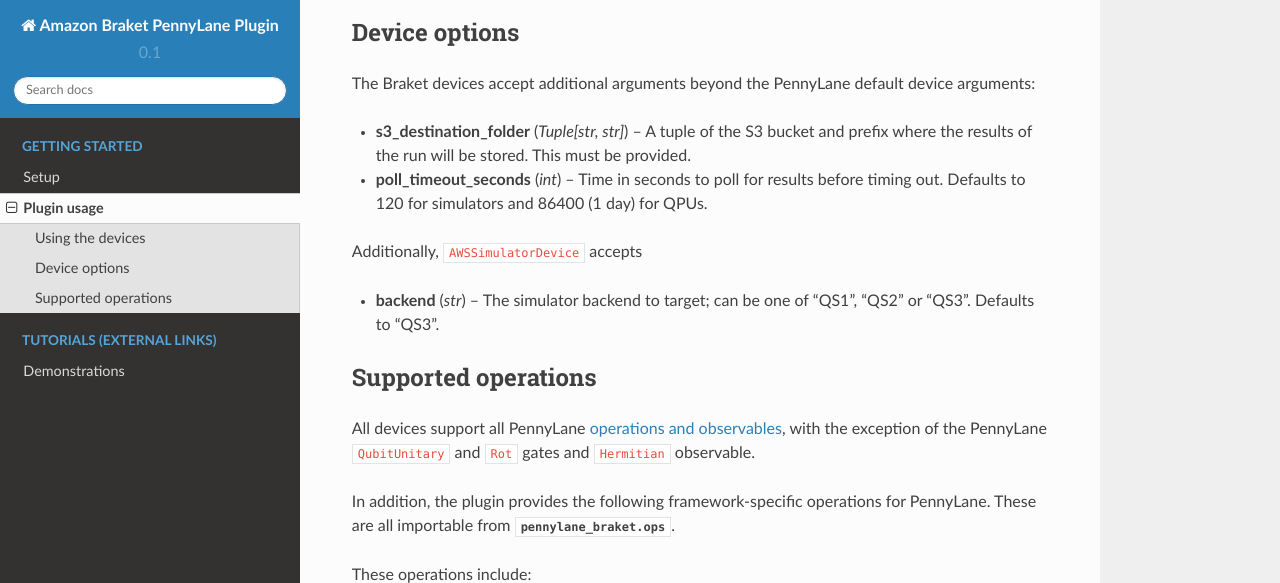
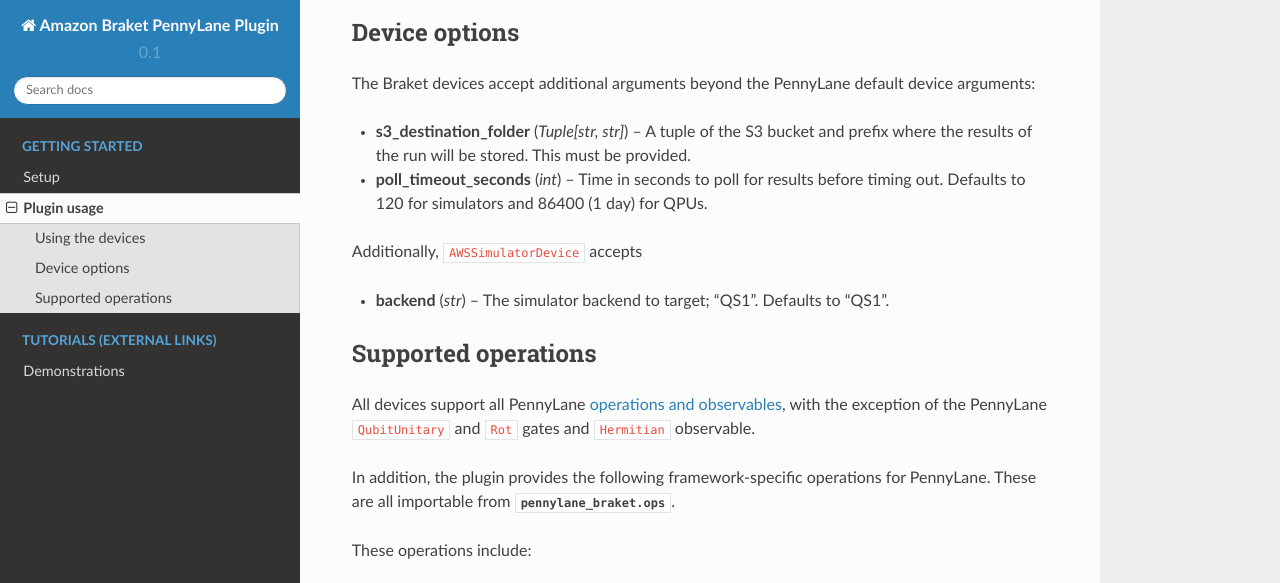
Before and after one commit to amazon-braket/amazon-braket-pennylane-plugin-python, a Sphinx documentation site: the page built from doc/usage.rst, in a window 1280 px wide and 900 px high, scrolled down 656 px, cut to the strip 0-583 px from the top of the window. Built offline with Sphinx 7.4.7 and the Read the Docs theme 2.0.0, drawn with Linux system fonts in a browser that asks for light colours.

Commit message:
removed reference to QS2 and replace it with QS1

```diff
--- a/doc/usage.rst
+++ b/doc/usage.rst
@@ -39,7 +39,7 @@
 
 Additionally, ``AWSSimulatorDevice`` accepts
 
-* **backend** (*str*) -- The simulator backend to target; can be one of "QS1", "QS2" or "QS3". Defaults to "QS3".
+* **backend** (*str*) -- The simulator backend to target; "QS1". Defaults to "QS1".
 
 Supported operations
 ====================
--- a/example.py
+++ b/example.py
@@ -5,7 +5,7 @@
 dev_qs2 = qml.device(
 	"braket.simulator",
 	s3_destination_folder=s3,
-	backend="QS2",
+	backend="QS1",
 	wires=2
 )
 dev_qpu = qml.device(
```
